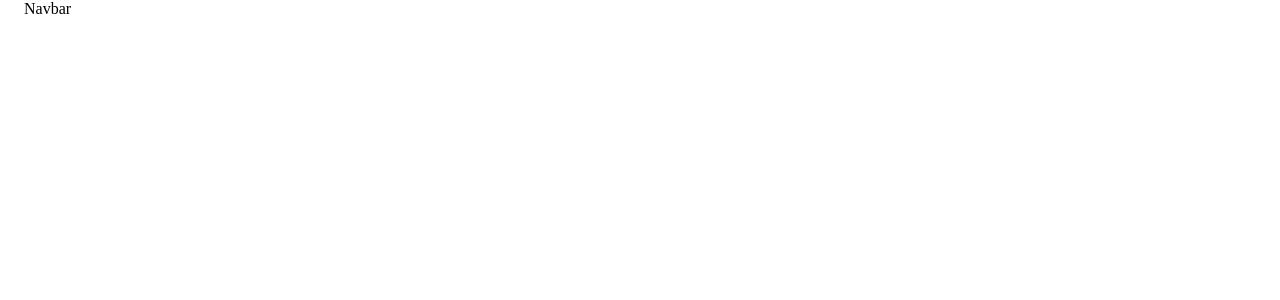
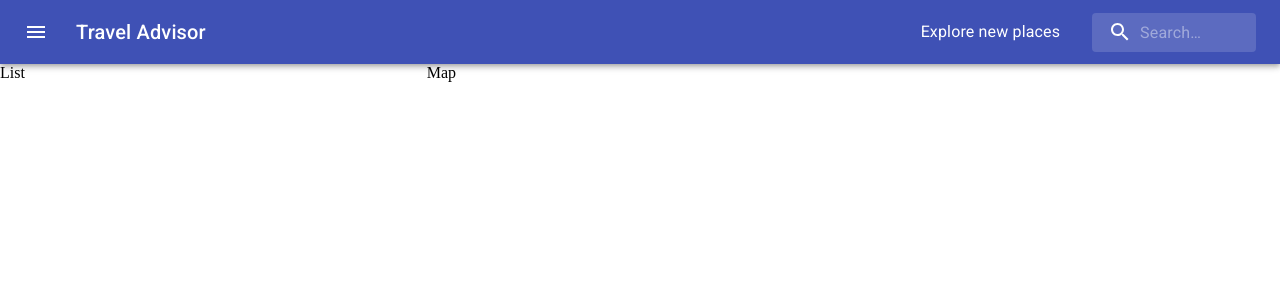
Before and after one commit to ilialksv/travel-advisor, a React (Create React App) app: page / in a window 1280 px wide. Shown: the top 300 px of the page. Built offline with nearby package versions, Linux system fonts and the light colour scheme.

Commit message:
Navbar is partially done (not functional)

```diff
--- a/src/App.js
+++ b/src/App.js
@@ -3,17 +3,22 @@
 import Map from './components/Map';
 import Navbar from './components/Navbar';
 import './App.css';
-import Container from '@mui/material/Container';
+import Box from '@mui/material/Box';
 import Grid from '@mui/material/Grid';
 
 const App = () => {
   return (
-    <Container maxWidth='xl'>
+    <Box>
       <Navbar />
       <Grid container spacing={3} sx={{width: '100%'}}>
-
+        <Grid item xs={12} md={4}>
+          <List />
+        </Grid>
+        <Grid item xs={12} md={8}>
+          <Map />
+        </Grid>
       </Grid>
-    </Container>
+    </Box>
   )
 }
 
--- a/src/components/Navbar.js
+++ b/src/components/Navbar.js
@@ -1,9 +1,105 @@
-import React from 'react'
+import React from 'react';
+import { Autocomplete } from '@react-google-maps/api';
+import { styled, alpha } from '@mui/material/styles';
+import AppBar from '@mui/material/AppBar';
+import Box from '@mui/material/Box';
+import Toolbar from '@mui/material/Toolbar';
+import IconButton from '@mui/material/IconButton';
+import Typography from '@mui/material/Typography';
+import InputBase from '@mui/material/InputBase';
+import MenuIcon from '@mui/icons-material/Menu';
+import SearchIcon from '@mui/icons-material/Search';
+import { createTheme, ThemeProvider } from '@mui/material';
+import { indigo } from '@mui/material/colors';
+
+const theme = createTheme({
+  palette: {
+    primary: {
+      main: indigo[500]
+    }
+  }
+});
+
+const Search = styled('div')(({ theme }) => ({
+  position: 'relative',
+  borderRadius: theme.shape.borderRadius,
+  backgroundColor: alpha(theme.palette.common.white, 0.15),
+  '&:hover': {backgroundColor: alpha(theme.palette.common.white, 0.25)},
+  marginLeft: 0,
+  width: '100%',
+  [theme.breakpoints.up('sm')]: {
+    marginLeft: theme.spacing(1),
+    width: 'auto',
+  },
+}));
+
+const SearchIconWrapper = styled('div')(({ theme }) => ({
+  padding: theme.spacing(0, 2),
+  height: '100%',
+  position: 'absolute',
+  pointerEvents: 'none',
+  display: 'flex',
+  alignItems: 'center',
+  justifyContent: 'center',
+}));
+
+const StyledInputBase = styled(InputBase)(({ theme }) => ({
+  color: 'inherit',
+  '& .MuiInputBase-input': {
+    padding: theme.spacing(1, 1, 1, 0),
+    // vertical padding + font size from searchIcon
+    paddingLeft: `calc(1em + ${theme.spacing(4)})`,
+    transition: theme.transitions.create('width'),
+    width: '100%',
+    [theme.breakpoints.up('sm')]: {
+      width: '12ch',
+      '&:focus': {
+        width: '20ch',
+      },
+    },
+  },
+}));
 
 const Navbar = () => {
   return (
-    <div>Navbar</div>
-  )
+    <ThemeProvider theme={theme}>
+      <Box sx={{ flexGrow: 1, width: '100%'}}>
+        <AppBar position="static">
+          <Toolbar>
+            <IconButton
+                size="large"
+                edge="start"
+                color="inherit"
+                aria-label="open drawer"
+                sx={{ mr: 2 }}
+            >
+                <MenuIcon />
+            </IconButton>
+            <Typography
+                variant="h6"
+                noWrap
+                component="div"
+                sx={{ flexGrow: 1, display: { xs: 'none', sm: 'block' } }}
+            >
+                Travel Advisor
+            </Typography>
+            <Typography sx={{mr: 3, display: {xs: 'none', md: 'block'}}}>
+                Explore new places
+            </Typography>
+            <Search>
+                <SearchIconWrapper>
+                <SearchIcon />
+                </SearchIconWrapper>
+                <StyledInputBase
+                placeholder="Search…"
+                inputProps={{ 'aria-label': 'search' }}
+                />
+            </Search>
+          </Toolbar>
+        </AppBar>
+      </Box>
+    </ThemeProvider>
+  );
 }
 
-export default Navbar
+export default Navbar;
```
